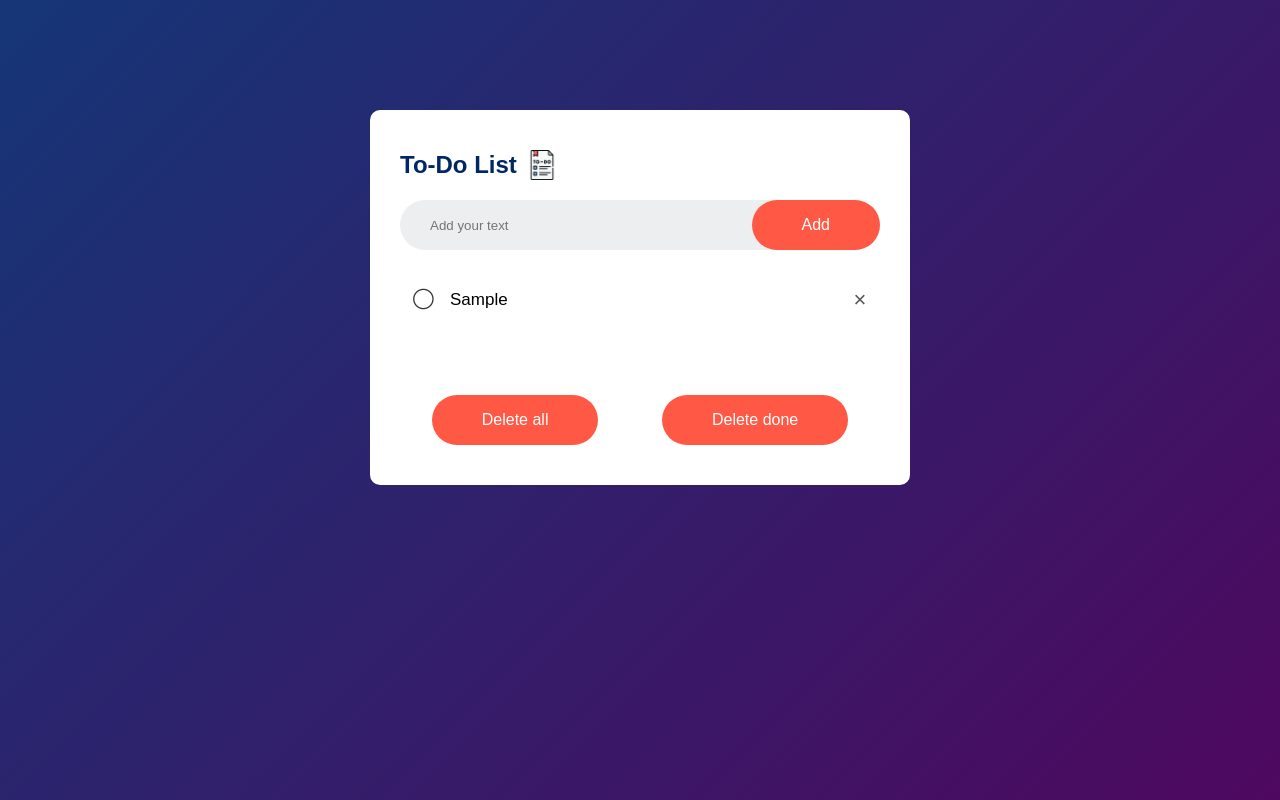
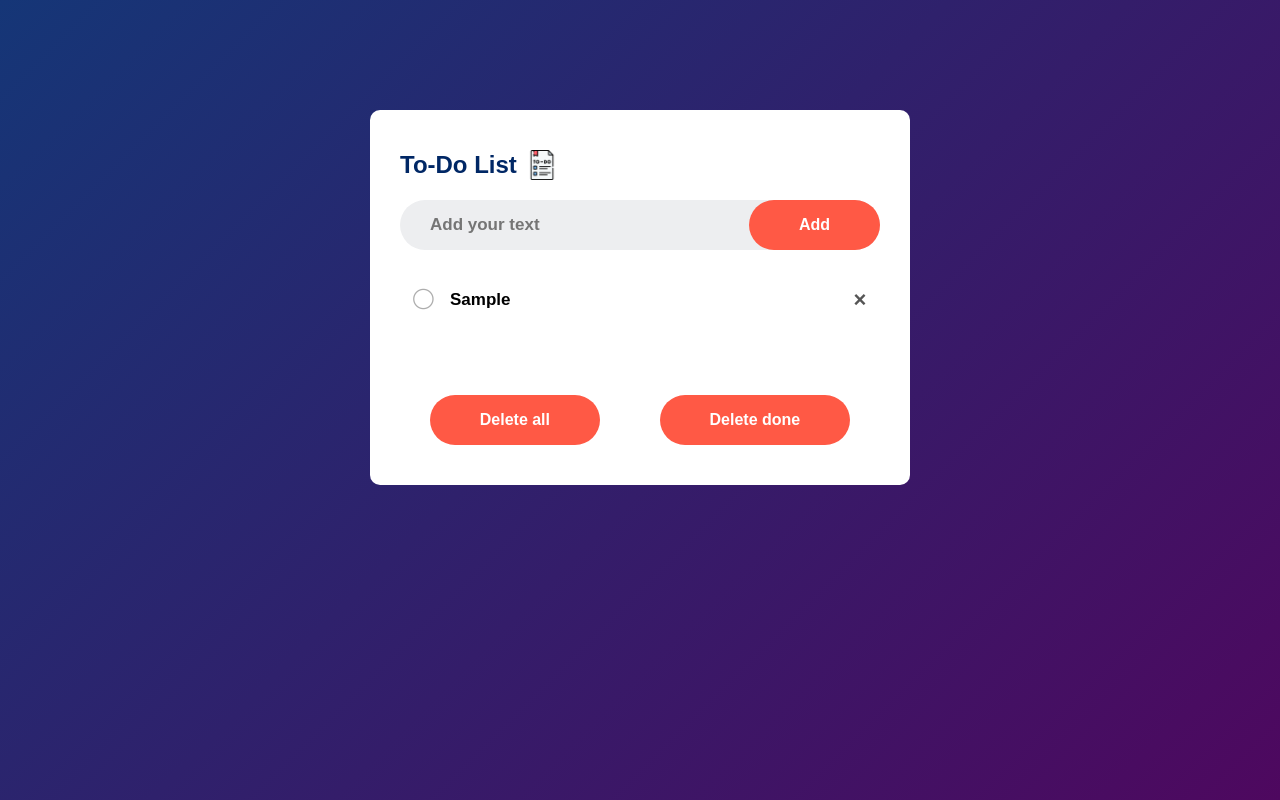
Before and after one commit to ArseniiHaiduk/todo-list, a plain HTML site: page index.html in a window 1280 px wide. Both pictures are taken after typing "Sample" into the empty fields and a click on the button "Add". Drawn offline with Linux system fonts and the light colour scheme.

Commit message:
add font-weight to elements and add opacity to unchecked circle

```diff
--- a/index.css
+++ b/index.css
@@ -26,6 +26,7 @@
   display: flex;
   align-items: center;
   margin-bottom: 20px;
+  font-weight: 800;
 }
 
 .todo-app img {
@@ -48,7 +49,8 @@
   outline: none;
   background: transparent;
   padding: 10px;
-  font-weight: 14px;
+  font-size: 17px;
+  font-weight: 600;
 }
 
 .row button,
@@ -60,6 +62,7 @@
   background-color: #ff5945;
   color: #fff;
   font-size: 16px;
+  font-weight: 700;
   cursor: pointer;
   border-radius: 40px;
 }
@@ -73,6 +76,7 @@
 #list-container li {
   list-style: none;
   font-size: 17px;
+  font-weight: 700;
   padding: 0 0 0 50px;
   user-select: none;
   cursor: pointer;
@@ -94,6 +98,7 @@
   background-position: center;
   top: 8px;
   left: 8px;
+  opacity: 0.4;
 }
 
 #list-container li.checked p {
```
